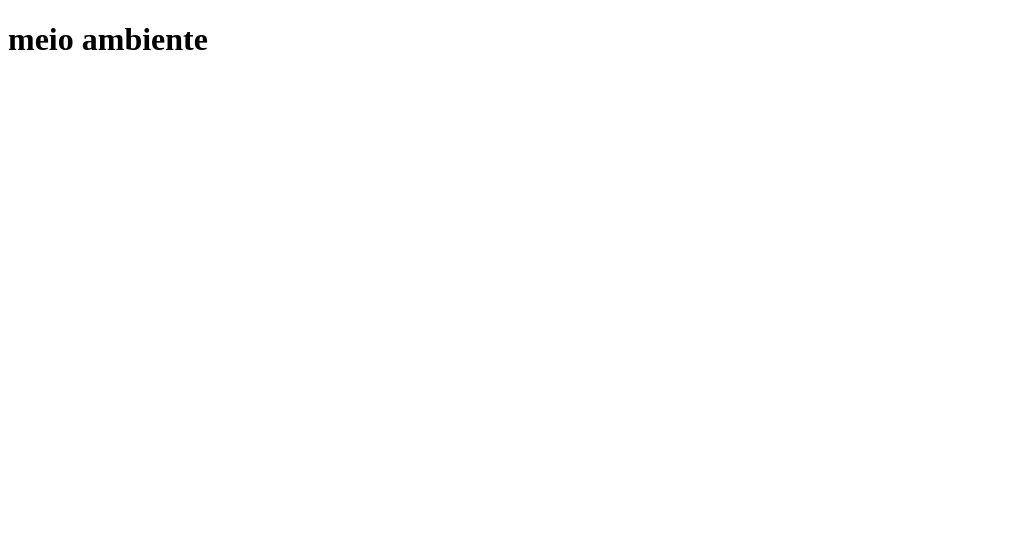
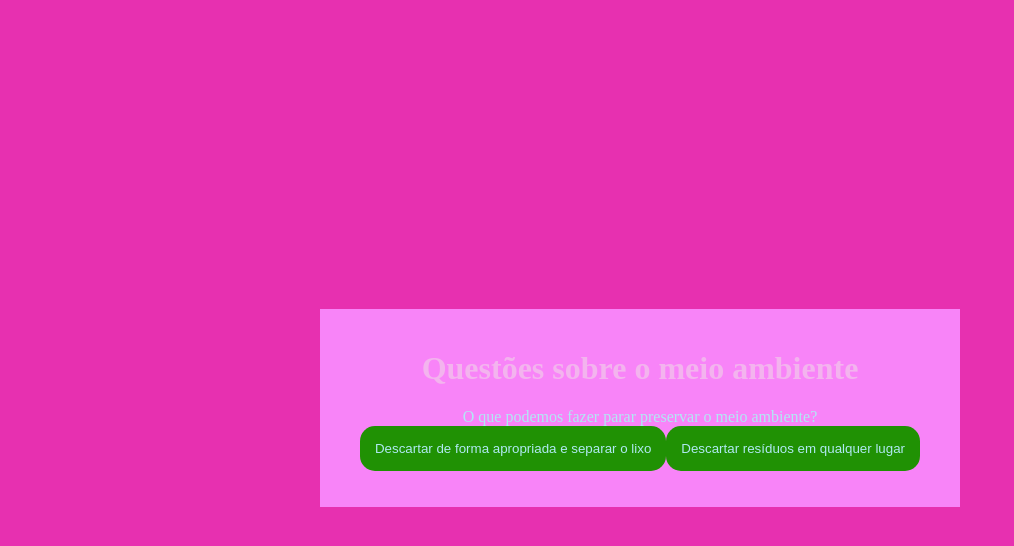
Before and after one commit to geovannagobetti/projeto-2-trimestre, a plain HTML site: page index.html in a window 1280 px wide. Shown: the whole page, without its empty margins (0-1014 px from the left). Drawn offline with Linux system fonts and the light colour scheme.

Commit message:
Add files via upload

```diff
--- a/index.html
+++ b/index.html
@@ -3,15 +3,18 @@
 <head>
     <meta charset="UTF-8">
     <meta name="viewport" content="width=device-width, initial-scale=1.0">
-    <title>meio ambiente</title>
+    <link rel="stylesheet" href="style.css">
+    <title>Você decide o futuro da IA</title>
 </head>
 <body>
     <div class="caixa-principal">
-    <h1> meio ambiente <h1>
-     <div class="caixa-pergunta"></div>
-     <div class="caixa-pergunta"></div>
-     <div class="caixa-resultado">
-        <p class="texto-resultado"></p>
-     </div>
-     </div>
-     </body>
+        <h1>Questões sobre o meio ambiente</h1>
+        <div class="caixa-perguntas"></div>
+        <div class="caixa-alternativas"></div>
+        <div class="caixa-resultado">
+            <p class="texto-resultado"></p>
+        </div>
+    </div>
+    <script src="script.js"></script>
+</body>
+</html>
--- a/script.js
+++ b/script.js
@@ -6,42 +6,109 @@ const textoResultado = document.querySelector(".texto-resultado");
 
 const perguntas = [
     {
-        enunciado: "O que podemos fazer parar preservar o meio ambiente?",
-        alternativas: [
-            "Descartar resíduos em qualquer lugar",
-            "Descartar de forma apropriada e separar o lixo"
+         enunciado: "O que podemos fazer parar preservar o meio ambiente?",
+         alternativas: [
+            {
+                texto: "Descartar de forma apropriada e separar o lixo",
+                afirmacao: "correto",
+
+            },
+            {
+                texto: "Descartar resíduos em qualquer lugar",
+                afirmacao: "incorreta",
+            }
         ]
     },
     {
         enunciado: "Qual o impacto do desmatamento?",
         alternativas: [
-            "O desmatamento acaba com a diversidade e reduz o habitat dos animais",
-            "Essa ação contribui para a diversidade das espécies"
+            {
+                texto: "O desmatamento acaba com a diversidade e reduz o habitat dos animais",
+                afirmacao: "correto",
+            },
+            {
+                texto: "Essa ação contribui para a diversidade das espécies",
+                afirmacao: "incorreta",
+            }
         ]
-    }
-];
-const perguntas = [
+    },
     {
         enunciado: "Qual a principal causa do aquecimento global?",
         alternativas: [
-            "O aumento das emissões de gases de efeito estufa",
-            "Usar fontes de energia limpa e renovável"
+            {
+                texto: "O aumento das emissões de gases de efeito estufa",
+                afirmacao: "correta",
+            },
+            {
+                texto: "Usar fontes de energia limpa e renovável",
+                afirmacao: "incorreta",
+            }
         ]
     },
     {
         enunciado: "O que causa a chuva ácida?",
         alternativas: [
-            "Pela presença de poluentes atmosféricos",
-            "É causado por processos naturais, liberação de calor"
+            {
+                texto: "Pela presença de poluentes atmosféricos",
+                afirmacao: "correta",
+            },
+            {
+                texto: "É causado por processos naturais, liberação de calor",
+                afirmacao: "incorreta",
+            }
         ]
-    }
-];
-const perguntas = [
+    },
     {
         enunciado: "Como as atividades gumas impactam os oceanos?",
         alternativas: [
-            "Por resíduos plásticos e produtos químicos",
-            "Quando reciclamos o lixo dos mares"
+            {
+                texto: "Por resíduos plásticos e produtos químicos",
+                afirmacao: "correta",
+            },
+            {
+                texto: "Quando reciclamos o lixo dos mares",
+                afirmacao: "incorreta",
+            }
         ]
     },
 ];
+
+
+let atual = 0;
+let perguntaAtual;
+let historiaFinal = "";
+
+function mostraPergunta() {
+    if (atual >= perguntas.length) {
+        mostraResultado();
+        return;
+    }
+    perguntaAtual = perguntas[atual];
+    caixaPerguntas.textContent = perguntaAtual.enunciado;
+    caixaAlternativas.textContent = "";
+    mostraAlternativas();
+}
+
+function mostraAlternativas(){
+    for(const alternativa of perguntaAtual.alternativas) {
+        const botaoAlternativas = document.createElement("button");
+        botaoAlternativas.textContent = alternativa.texto;
+        botaoAlternativas.addEventListener("click", () => respostaSelecionada(alternativa));
+        caixaAlternativas.appendChild(botaoAlternativas);
+    }
+}
+
+function respostaSelecionada(opcaoSelecionada) {
+    const afirmacoes = opcaoSelecionada.afirmacao;
+    historiaFinal += afirmacoes + " ";
+    atual++;
+    mostraPergunta();
+}
+
+function mostraResultado() {
+    caixaPerguntas.textContent =
+    textoResultado.textContent = historiaFinal;
+    caixaAlternativas.textContent = "";
+}
+
+mostraPergunta();
--- a/style.css
+++ b/style.css
@@ -1,9 +1,9 @@
 :root{
-    --cor-fundo: #01080E ;
-    --cor-principal: #0B0D20 ;
-    --cor-secundaria: #212333;
-    --cor-destaque: #2BDEFD;
-    --cor-texto: #D7F9FF;
+    --cor-fundo: #e730b0 ;
+    --cor-principal: #f884f8 ;
+    --cor-secundaria: #209104;
+    --cor-destaque: #f3b4ee;
+    --cor-texto: #b0e9f3;
 
 }
 
```
